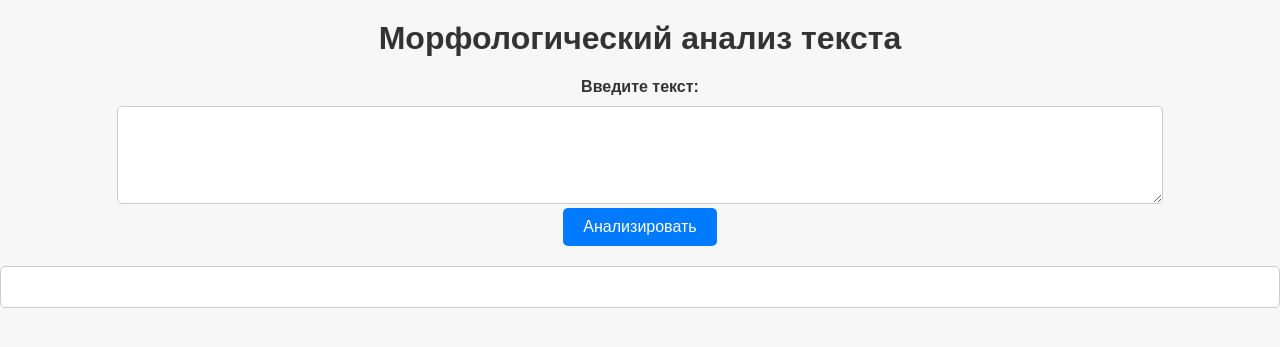
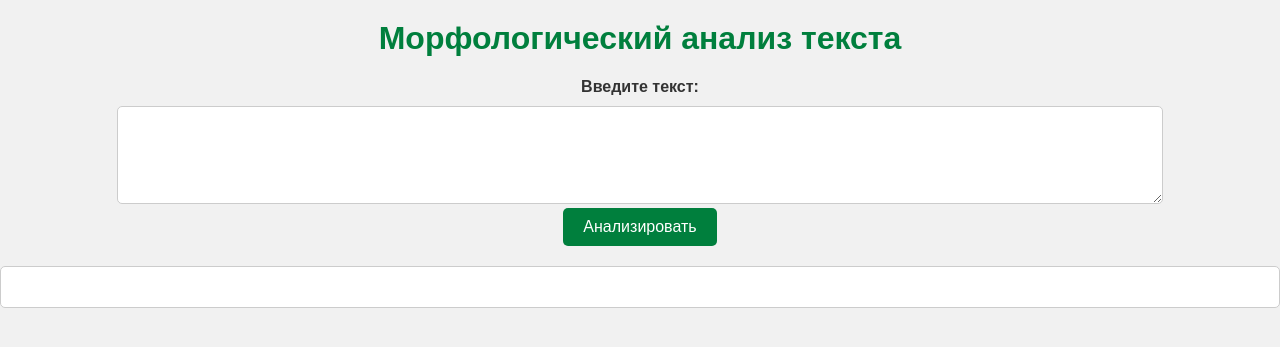
Before and after one commit to Iln4r/NLP-PythonKPFU-, a Flask app: page / in a window 1280 px wide. Shown: the top 347 px of the page. Run offline with Flask 3, Linux system fonts and the light colour scheme.

Commit message:
Add files via upload

```diff
--- a/templates/index.html
+++ b/templates/index.html
@@ -9,13 +9,14 @@
             font-family: Arial, sans-serif;
             margin: 0;
             padding: 0;
-            background-color: #f7f7f7;
+            background-color: #f1f1f1; /* Изменено на светло-зеленый */
             color: #333;
         }
 
         h1 {
             text-align: center;
             margin-top: 20px;
+            color: #007f3d; /* Изменено на темно-зеленый */
         }
 
         form {
@@ -39,7 +40,7 @@
         button {
             padding: 10px 20px;
             font-size: 16px;
-            background-color: #007bff;
+            background-color: #007f3d; /* Изменено на темно-зеленый */
             color: #fff;
             border: none;
             border-radius: 5px;
@@ -48,7 +49,7 @@
         }
 
         button:hover {
-            background-color: #0056b3;
+            background-color: #005b2b; /* Изменено на более темный оттенок зеленого при наведении */
         }
 
         #result {
@@ -97,6 +98,7 @@
             .then(response => response.json())
             .then(data => {
                 displayResult(data);
+                countStats(text);
             })
             .catch((error) => {
                 console.error('Error:', error);
@@ -111,7 +113,7 @@
                 html += "<li>" + token.text + " (" + token.lemma + ") - " + token.pos + " - " + stringifyFeats(token.feats) + "</li>";
             });
             html += "</ul>";
-            resultDiv.innerHTML = html;
+            resultDiv.innerHTML += html;
         }
 
         function stringifyFeats(feats) {
@@ -123,6 +125,15 @@
             }
             return featStr.slice(0, -2);  // Удаляем лишнюю запятую и пробел в конце
         }
+
+        function countStats(text) {
+            var wordCount = text.trim().split(/\s+/).length;
+            var spaceCount = (text.match(/\s/g) || []).length;
+            var charCount = text.length;
+            var statsDiv = document.createElement("div");
+            statsDiv.innerHTML = "<h2>Статистика текста:</h2><p>Количество слов: " + wordCount + "</p><p>Количество пробелов: " + spaceCount + "</p><p>Общее количество символов: " + charCount + "</p>";
+            document.getElementById("result").appendChild(statsDiv);
+        }
     </script>
 </body>
 </html>
```
